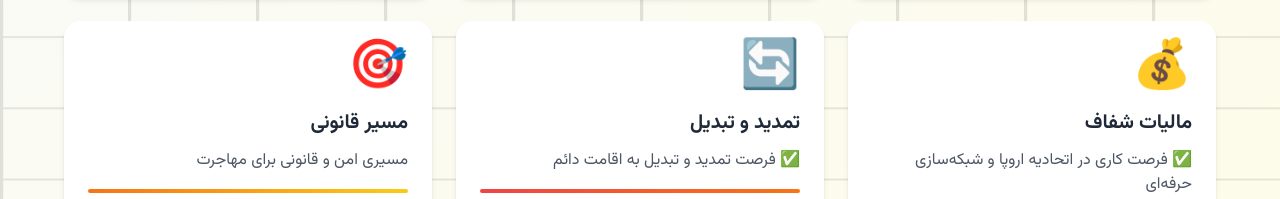
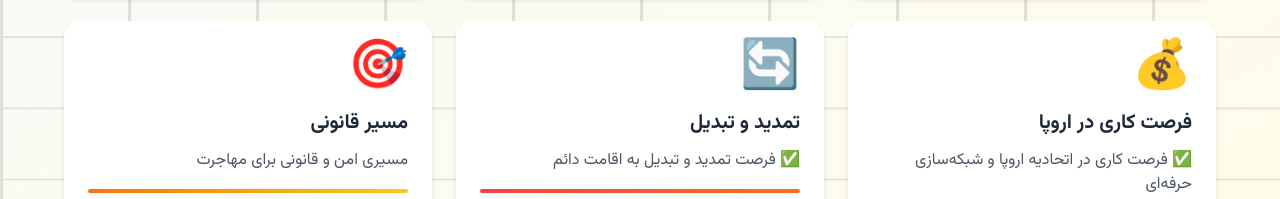
Before and after one commit to alecasgari/nomad_rahkar, a website: page index.html in a window 1280 px wide. Shown: the part 1852-2051 px from the top of the page. Drawn offline with nearby package versions, Linux system fonts and the light colour scheme.

Commit message:
Change one title

```diff
--- a/index.html
+++ b/index.html
@@ -739,7 +739,7 @@
       <div class="text-5xl mb-4 icon-bounce">
        💰
       </div>
-      <h3 class="text-xl font-bold text-gray-800 mb-3">مالیات شفاف</h3>
+      <h3 class="text-xl font-bold text-gray-800 mb-3">فرصت کاری در اروپا</h3>
       <p class="text-gray-600">✅ فرصت کاری در اتحادیه اروپا و شبکه‌سازی حرفه‌ای</p>
       <div class="mt-4 h-1 bg-gradient-to-r from-yellow-500 to-orange-500 rounded-full"></div>
      </div>
```
Also changed, not shown: digital_nomad_spain_banner.png (added).
